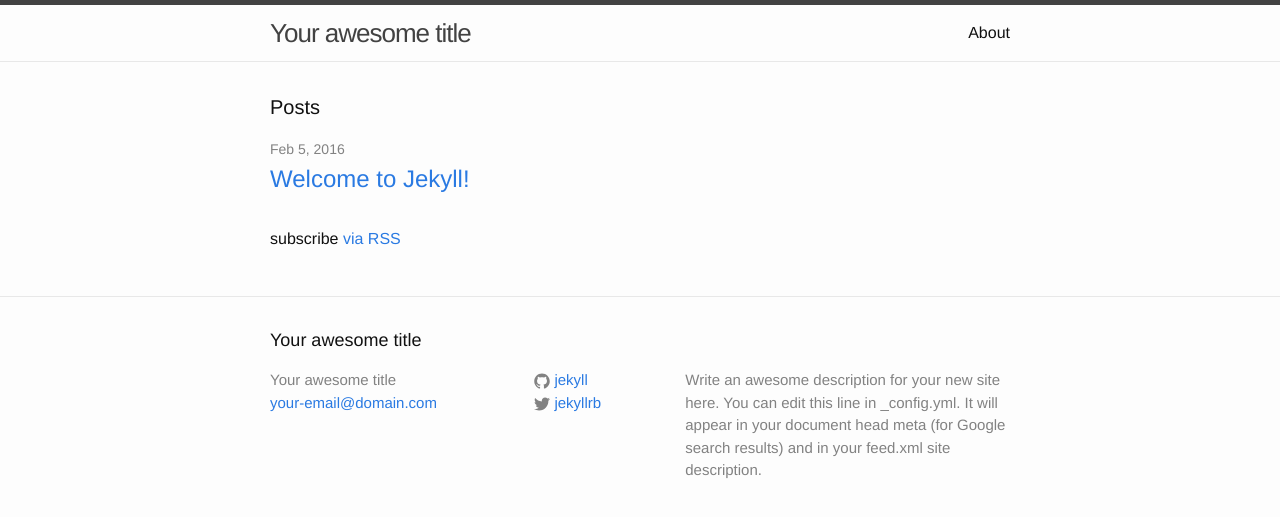
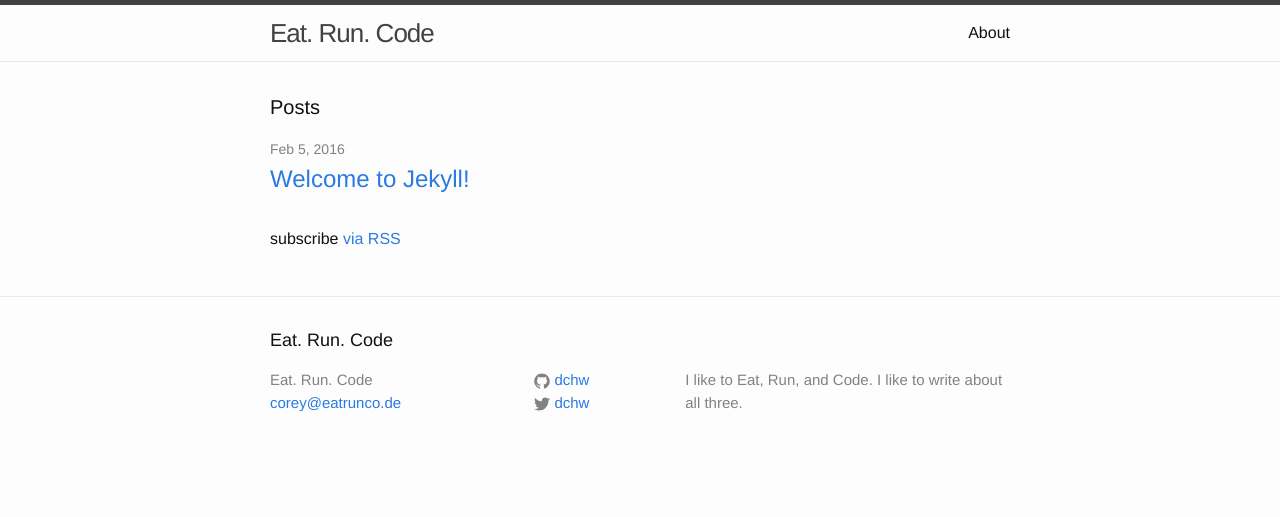
Before and after one commit to dchw/dchw.github.io, a Jekyll site: the page built from index.html, in a window 1280 px wide. Shown: the top 517 px of the page. Built offline with Jekyll 4.4.1, drawn with Linux system fonts in a browser that asks for light colours.

Commit message:
Set all settings correctly, add social accounts.

```diff
--- a/_config.yml
+++ b/_config.yml
@@ -6,16 +6,13 @@
 # 'jekyll serve'. If you change this file, please restart the server process.
 
 # Site settings
-title: Your awesome title
-email: your-email@domain.com
-description: > # this means to ignore newlines until "baseurl:"
-  Write an awesome description for your new site here. You can edit this
-  line in _config.yml. It will appear in your document head meta (for
-  Google search results) and in your feed.xml site description.
+title: Eat. Run. Code
+email: corey@eatrunco.de
+description: I like to Eat, Run, and Code. I like to write about all three.
 baseurl: "" # the subpath of your site, e.g. /blog
-url: "http://yourdomain.com" # the base hostname & protocol for your site
-twitter_username: jekyllrb
-github_username:  jekyll
+url: "http://eatrunco.de" # the base hostname & protocol for your site
+twitter_username: dchw
+github_username:  dchw
 
 # Build settings
 markdown: kramdown
```
